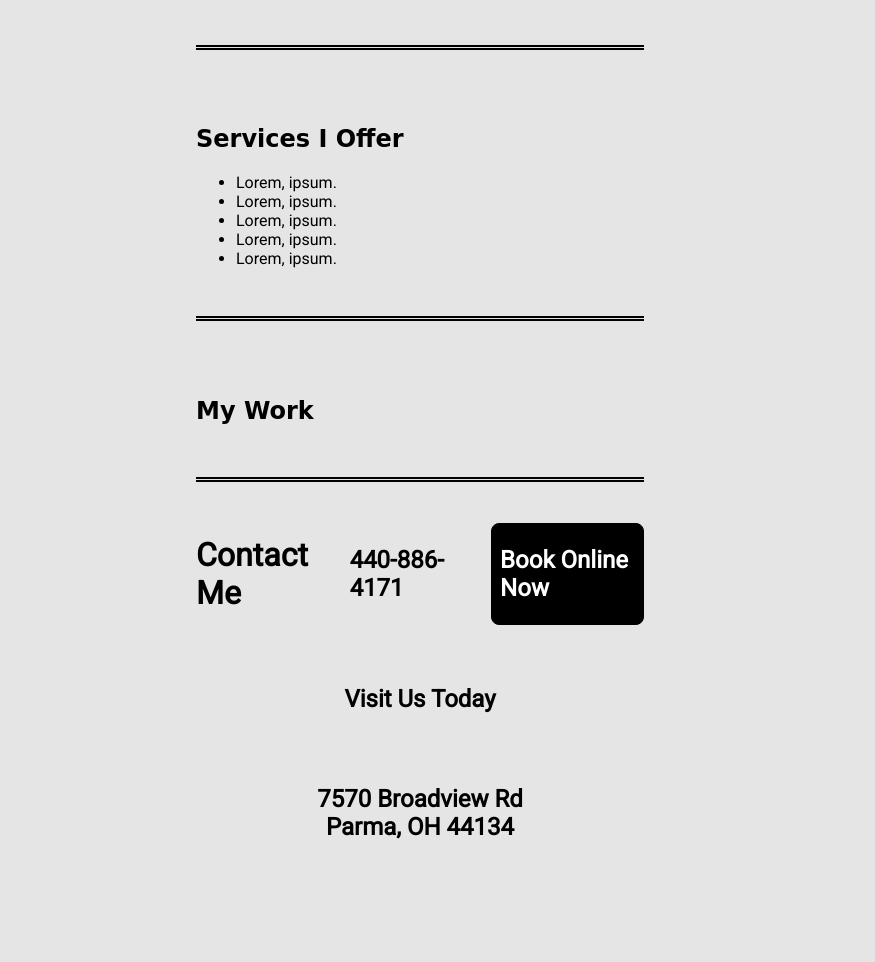
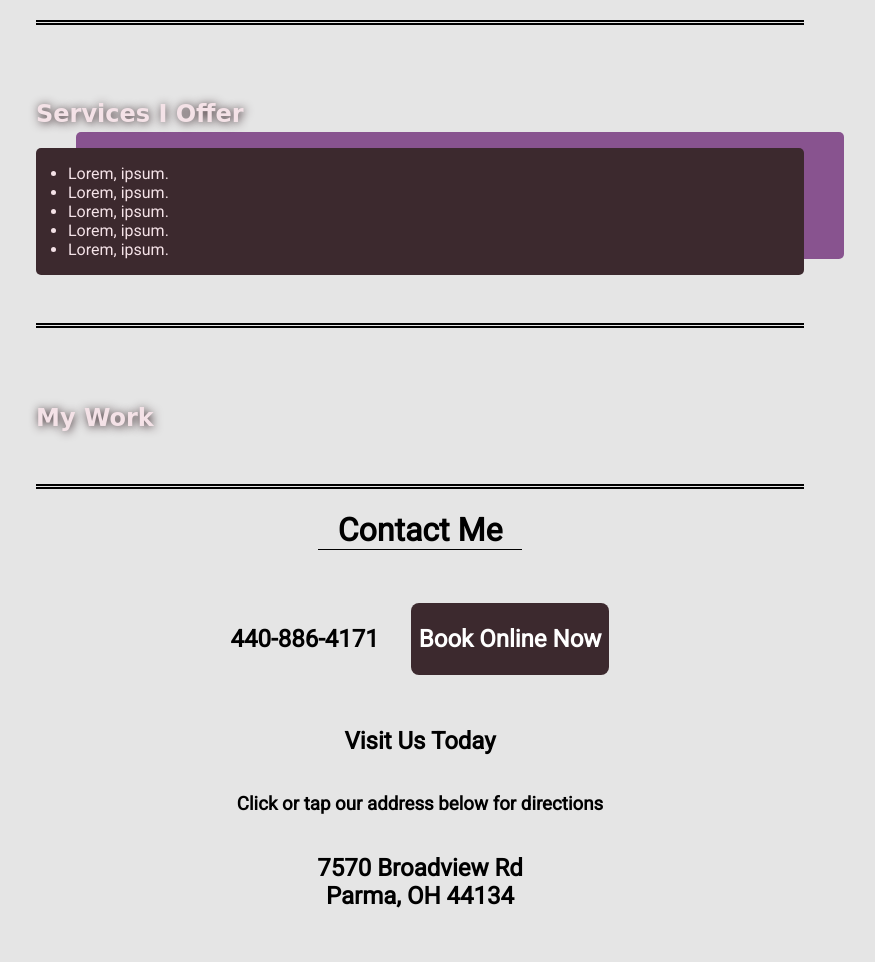
Before and after one commit to Slyons2397/alutz_page, a website: page index.html in a window 1280 px wide. Shown: the part 821-1783 px from the top of the page, without its empty margins (220-1095 px from the left). Before the commit the page ends 1714 px from the top, so only its background shows below. Drawn offline with Linux system fonts and the light colour scheme.

Commit message:
Update stylings to customer preference, added additional styling

```diff
--- a/index.html
+++ b/index.html
@@ -63,7 +63,7 @@
       <section id="services" class="sections">
         <div class="services-body">
           <h2 class="section-title">Services I Offer</h2>
-          <ul class="section-text">
+          <ul class="section-text service-list">
             <li>Lorem, ipsum.</li>
             <li>Lorem, ipsum.</li>
             <li>Lorem, ipsum.</li>
@@ -78,8 +78,8 @@
         </div>
       </section>
       <footer id="footer">
+        <h1 class="contact-me-header">Contact Me</h1>
         <div class="footer-body">
-          <h1>Contact Me</h1>
           <a href="tel:440-886-4171"><h2>440-886-4171</h2></a>
           <a
             class="book-button"
@@ -89,6 +89,7 @@
         </div>
         <div class="map-box">
           <h2>Visit Us Today</h2>
+          <h3>Click or tap our address below for directions</h3>
           <h2>
             <a
               href="https://www.google.com/maps/place/7570+Broadview+Rd,+Parma,+OH+44134/@41.3588029,-81.687399,17z/data=!3m1!4b1!4m6!3m5!1s0x8830e62225048367:0x18524e60b7aac70!8m2!3d41.3588029!4d-81.6852103!16s%2Fg%2F11bw4p50vl"
--- a/style.css
+++ b/style.css
@@ -23,7 +23,7 @@ body {
 .body-container {
   display: flex;
   flex-direction: column;
-  margin: 0 20rem 0 20rem;
+  margin: 0 160px 0 160px;
   padding: 0 5rem 0 5rem;
 }
 
@@ -82,6 +82,21 @@ body {
 
 .section-title {
   font-family: "Tilt Prism", cursive;
+  color: #f4e2e7;
+  text-shadow: 1px 1px 10px #3c292e;
+}
+
+.section-text {
+  box-shadow: 40px -16px #88538f;
+  background-color: #3c292e;
+  border-radius: 5px;
+  padding: 1rem;
+  color: #f4e2e7;
+  min-width: fit-content;
+}
+
+.service-list {
+  padding-left: 2rem;
 }
 
 .footer-body {
@@ -94,16 +109,26 @@ body {
 
 .book-button {
   display: flex;
-  border: 1px solid black;
   border-radius: 8px;
   padding: 0.125rem 0.5rem 0.125rem 0.5rem;
-  background-color: black;
+  background-color: #3c292e;
   color: white;
 }
 
-.footer {
+.book-button:hover {
+  background-color: white;
+  color: black;
+}
+
+#footer {
   display: flex;
   flex-direction: column;
+  align-items: center;
+}
+
+.contact-me-header {
+  border-bottom: 1.5px solid black;
+  padding: 0 1.25rem 0 1.25rem;
 }
 
 .map-box {
@@ -113,7 +138,12 @@ body {
   align-items: center;
   text-align: center;
   margin-bottom: 2rem;
-  gap: 2rem;
+}
+
+@media screen and (min-width: 1440px) {
+  .body-container {
+    margin: 0 20rem 0 20rem;
+  }
 }
 
 @media screen and (min-width: 1750px) {
@@ -138,6 +168,7 @@ body {
 
   .body-container {
     margin: 0;
+    padding: 0;
   }
 
   .name {
@@ -169,6 +200,10 @@ body {
     padding-left: 2rem;
   }
 
+  .profile-image {
+    height: 200px;
+  }
+
   .services-body {
     padding-left: 2rem;
   }
```
